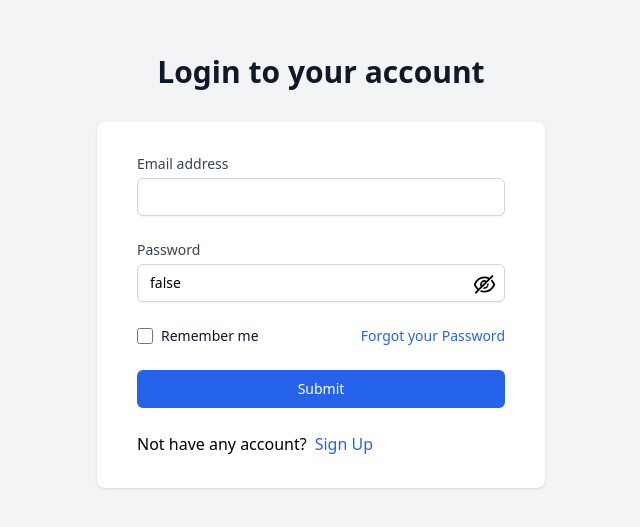
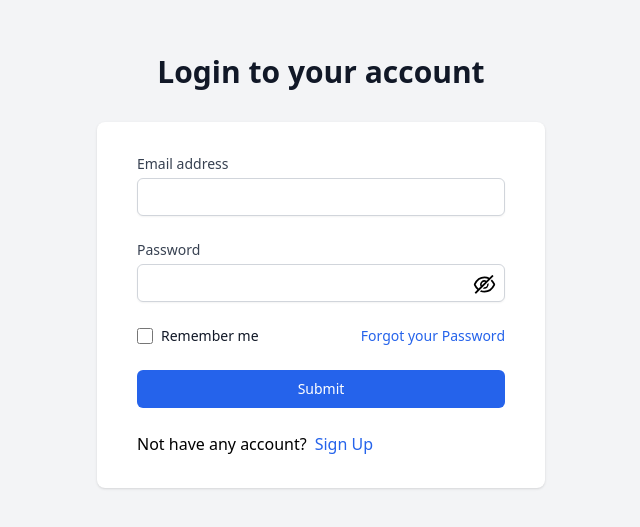
Before and after one commit to Milad-Soleymani/Porkar-Store, a React (Create React App) app in the folder frontend/: page /login in a window 1280 px wide. Shown: the part 141-668 px from the top of the page, without its empty margins (319-959 px from the left). Built offline with nearby package versions, Linux system fonts and the light colour scheme.

Commit message:
Debug and add signup router

```diff
--- a/frontend/src/App.js
+++ b/frontend/src/App.js
@@ -1,7 +1,7 @@
 //! Import modules
 import React from 'react'
 import { BrowserRouter, Routes, Route } from 'react-router-dom'
-import {LoginPage} from './Routes.js'
+import {LoginPage, SignupPage} from './Routes.js'
 import './App.css'
 
 const App = () => {
@@ -9,6 +9,7 @@ const App = () => {
     <BrowserRouter>
       <Routes>
         <Route path='/login' element={<LoginPage />}/>
+        <Route path='/sign-up' element={<SignupPage />}/>
     </Routes>
     </BrowserRouter>
   )
--- a/frontend/src/Routes.js
+++ b/frontend/src/Routes.js
@@ -1,7 +1,9 @@
 //! Import modules
-import LoginPage from '../src/pages/Login.jsx'
+import LoginPage from '../src/pages/LoginPage.jsx'
+import SignupPage from '../src/pages/SignupPage'
 
 
 export {
     LoginPage,
+    SignupPage
 };
--- a/frontend/src/components/Login/LoginPage.jsx
+++ b/frontend/src/components/Login/Login.jsx
@@ -48,7 +48,7 @@ const Login = () => {
                                     name="password"
                                     autoComplete='current-password'
                                     required
-                                    value={password}
+                                    value=''
                                     onChange={e => setPassword(e.target.value)}
                                     className='block w-full px-3 py-2 placeholder-gray-400 border border-gray-300 rounded-md shadow-sm appearance-none focus:outline-none focus:ring-blue-500 focus:border-blue-500 sm:text-sm'
                                 />
--- /dev/null
+++ b/frontend/src/components/Signup/Signup.jsx
@@ -0,0 +1,9 @@
+import React from 'react'
+
+const Signup = () => {
+  return (
+    <div>Signup</div>
+  )
+}
+
+export default Signup
--- a/frontend/src/pages/Login.jsx
+++ b/frontend/src/pages/LoginPage.jsx
@@ -1,5 +1,5 @@
 import React from 'react'
-import Login from '../components/Login/LoginPage.jsx'
+import Login from '../components/Login/Login.jsx'
 
 const LoginPage = () => {
   return (
--- /dev/null
+++ b/frontend/src/pages/SignupPage.jsx
@@ -0,0 +1,12 @@
+import React from 'react'
+import Signup from '../components/Signup/Signup'
+
+const SignupPage = () => {
+  return (
+    <div>
+        <Signup />
+    </div>
+  )
+}
+
+export default SignupPage
```
